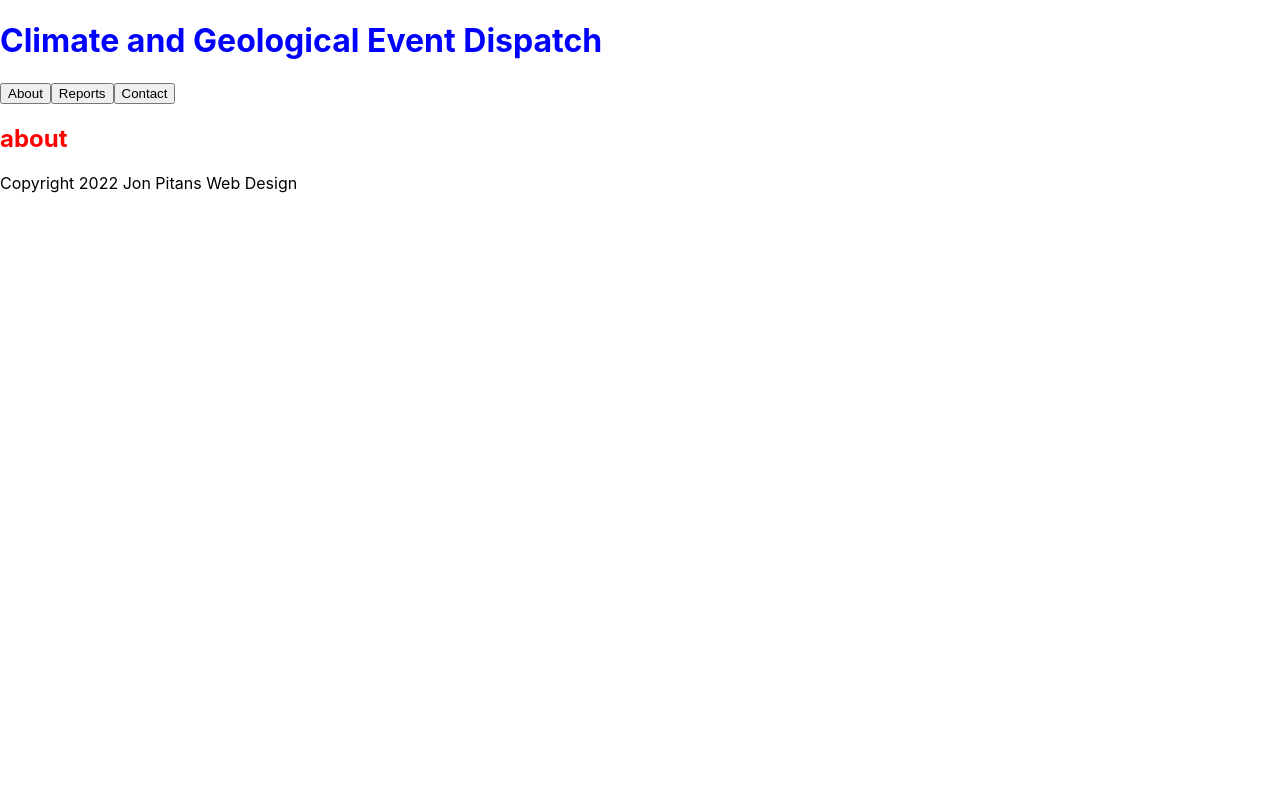
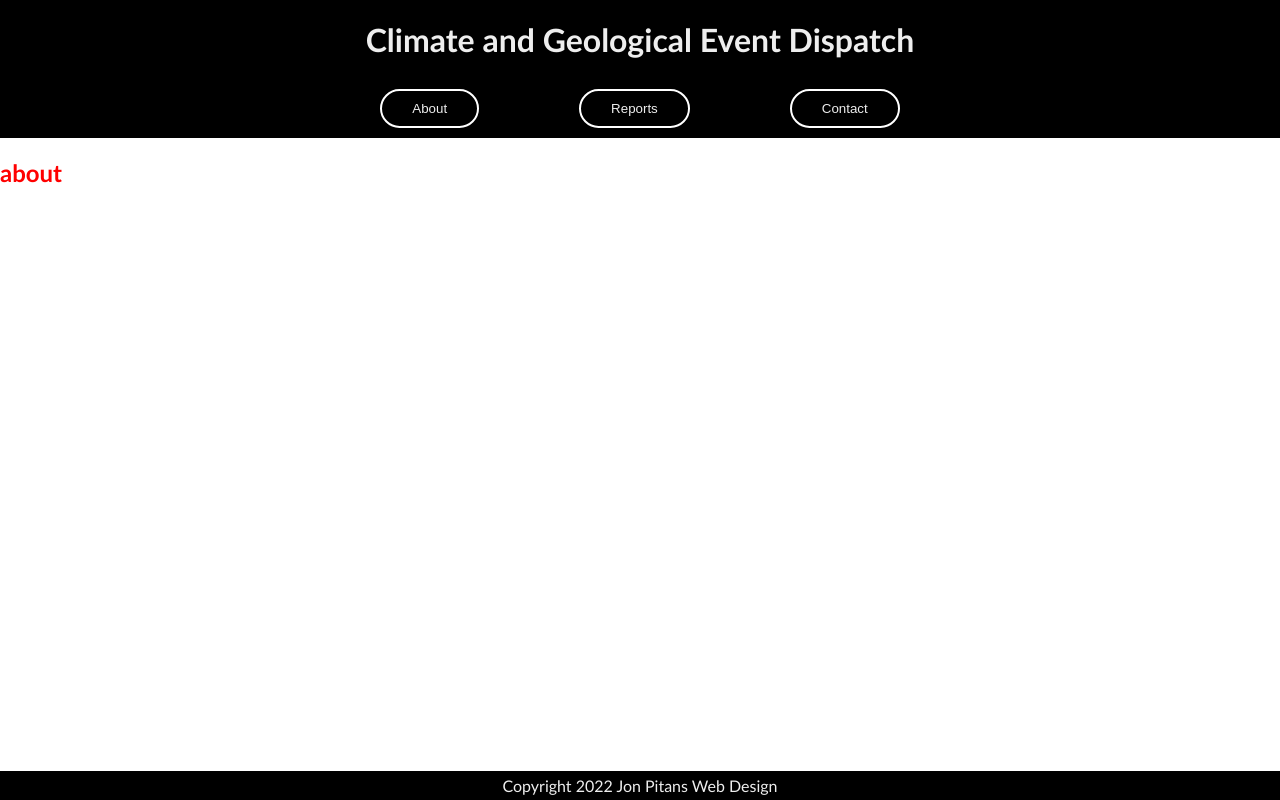
Before and after one commit to snowdog773/react-eonet, a React (Create React App) app: page / in a window 1280 px wide. Built offline with nearby package versions, Linux system fonts and the light colour scheme; no server answers.

Commit message:
started css

```diff
--- a/src/App.css
+++ b/src/App.css
@@ -1,9 +1,34 @@
+body {
+  font-family: "Gill Sans", "Gill Sans MT", Calibri, "Trebuchet MS", sans-serif;
+}
+
 h2 {
   color: red;
 }
 
 h1 {
-  color: blue;
+  color: #eee;
+  text-align: center;
+  background: #000;
+  margin: 0;
+  padding: 20px;
+}
+
+.navButtonFrame {
+  display: flex;
+  justify-content: center;
+  width: 100%;
+  background-color: #000;
+}
+
+.navButton {
+  background: #000;
+  color: #eee;
+  padding: 10px 30px;
+  margin: 10px 50px;
+  border-radius: 30px;
+  border-style: solid;
+  border-color: #fff;
 }
 
 .reportOuter {
@@ -11,8 +36,13 @@ h1 {
   grid-template-columns: 1fr 3fr;
 }
 
+.listItem {
+  padding: 5px;
+  margin: 0;
+}
+
 .listItem:nth-child(odd) {
-  background: #fff;
+  background: #bbb;
 }
 
 .listItem:nth-child(even) {
@@ -21,7 +51,7 @@ h1 {
 
 .expandYes {
   height: 100px;
-  background: red;
+  background: #fff;
   transition: 2s;
 }
 .expandNo {
@@ -33,3 +63,16 @@ h1 {
 .filterButtons {
   width: 100px;
 }
+
+.footer {
+  background: #000;
+  color: #eee;
+  position: fixed;
+  bottom: 0;
+  width: 100%;
+  text-align: center;
+}
+
+.footer p {
+  margin: 5px;
+}
--- a/src/components/Body.jsx
+++ b/src/components/Body.jsx
@@ -40,6 +40,11 @@ class Body extends Component {
     this.setState({ displayData: updated });
   };
   // filters data by event type buttons, typed input field will override
+
+  clearFilter = () => {
+    this.setState({ displayData: this.state.data.data.events });
+  };
+  // resets displayData to the downloaded data object via the Clear Filters button
   render() {
     return (
       <>
@@ -52,6 +57,7 @@ class Body extends Component {
               displayData={this.state.displayData}
               typeFilter={this.typeFilter}
               buttonFilter={this.buttonFilter}
+              clearFilter={this.clearFilter}
               loading={this.state.loading}
             />
           )}
--- a/src/components/Filters.jsx
+++ b/src/components/Filters.jsx
@@ -20,6 +20,7 @@ class Filters extends Component {
           <button onClick={() => this.props.buttonFilter("seaLakeIce")}>
             Icebergs
           </button>
+          <button onClick={this.props.clearFilter}>Clear Filters</button>
         </div>
       </>
     );
--- a/src/components/Footer.jsx
+++ b/src/components/Footer.jsx
@@ -2,9 +2,9 @@ import React from "react";
 
 const Footer = () => {
   return (
-    <>
-      <p>Copyright 2022 Jon Pitans Web Design</p>
-    </>
+    <div className="footer">
+      <p>Copyright {new Date().getFullYear()} Jon Pitans Web Design</p>
+    </div>
   );
 };
 
--- a/src/components/ListItem.jsx
+++ b/src/components/ListItem.jsx
@@ -9,12 +9,24 @@ class ListItem extends Component {
       : this.setState({ expand: "expandNo" });
 
   render() {
+    const { coordinates, date, magnitudeUnit, magnitudeValue } =
+      this.props.e.geometry[0];
     return (
       <>
         <div className="listItem" onClick={this.expand}>
           <p>{this.props.e.title}</p>
-          <p>{this.props.e.geometry[0].date}</p>
-          <div className={this.state.expand}></div>
+
+          <div className={this.state.expand}>
+            <p>{date}</p>
+            <p>
+              longitude {coordinates[0]}, latitude {coordinates[1]}
+            </p>
+            {magnitudeUnit && magnitudeValue && (
+              <p>
+                {magnitudeValue} {magnitudeUnit}
+              </p>
+            )}
+          </div>
         </div>
       </>
     );
--- a/src/components/Nav.jsx
+++ b/src/components/Nav.jsx
@@ -1,12 +1,19 @@
+/* eslint-disable react/prop-types */
 import React from "react";
 
 const Nav = (props) => {
   return (
-    <>
-      <button onClick={() => props.navigation("about")}>About</button>
-      <button onClick={() => props.navigation("reports")}>Reports</button>
-      <button onClick={() => props.navigation("contact")}>Contact</button>
-    </>
+    <div className="navButtonFrame">
+      <button className="navButton" onClick={() => props.navigation("about")}>
+        About
+      </button>
+      <button className="navButton" onClick={() => props.navigation("reports")}>
+        Reports
+      </button>
+      <button className="navButton" onClick={() => props.navigation("contact")}>
+        Contact
+      </button>
+    </div>
   );
 };
 
--- a/src/components/Report.jsx
+++ b/src/components/Report.jsx
@@ -18,6 +18,7 @@ class Report extends Component {
             <Filters
               typeFilter={this.props.typeFilter}
               buttonFilter={this.props.buttonFilter}
+              clearFilter={this.props.clearFilter}
             />
             <div className="eventList">
               {this.props.displayData.map((e, index) => (
```
